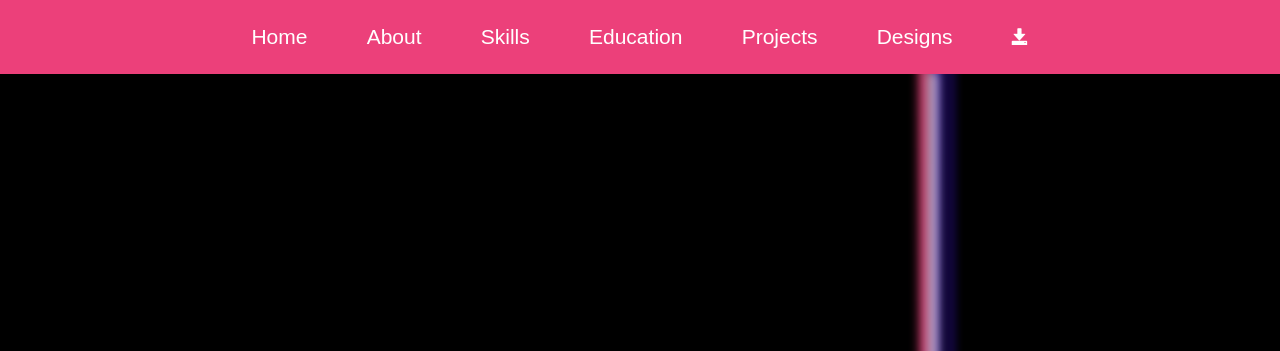
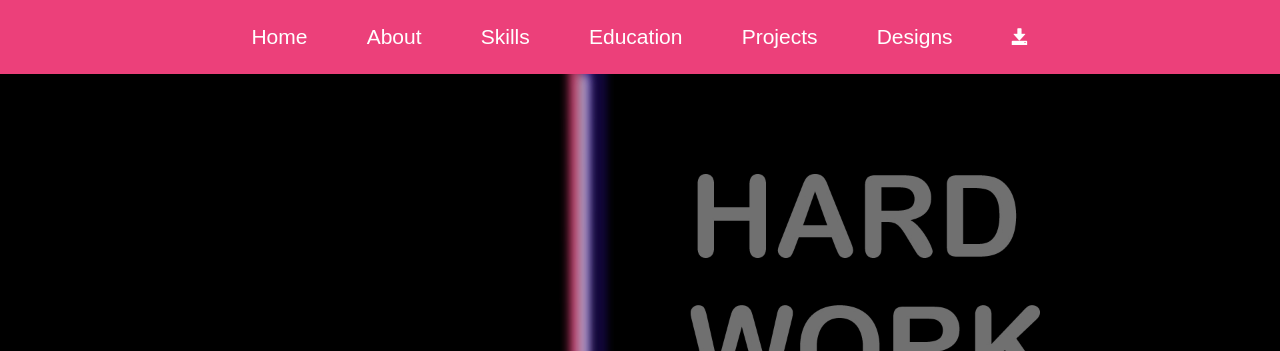
Before and after one commit to Diseeta/MyProtfolioWebRepo, a plain HTML site: page index.html in a window 1280 px wide. Shown: the top 351 px of the page. Drawn offline with Linux system fonts and the light colour scheme; a web font is replaced by a local one.

Commit message:
Update style.css

```diff
--- a/css/style.css
+++ b/css/style.css
@@ -90,7 +90,7 @@ ul.nav.navbar li a.w3ls-icon:hover {
 /*-- //top-nav --*/
 /*-- banner --*/
 .image {
-	background:url(../images/img.png)no-repeat;
+	background:url(../images/banner.jpg)no-repeat;
 	width: 100%;
   	height: auto;
 	background-size: 100% 100%;
```
